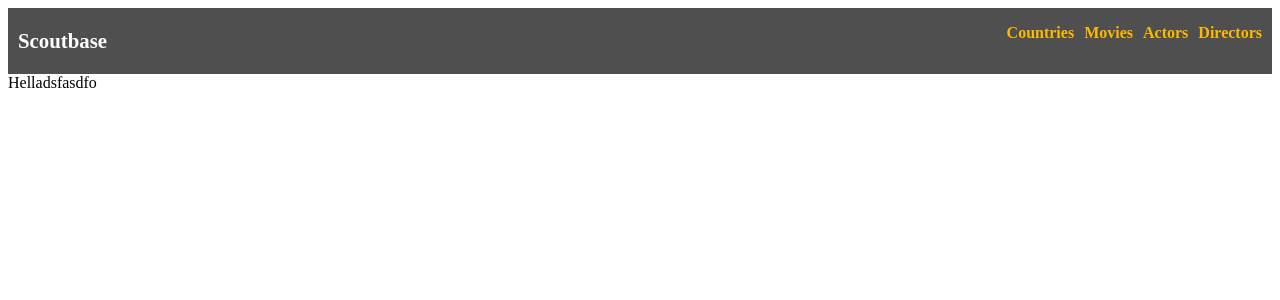
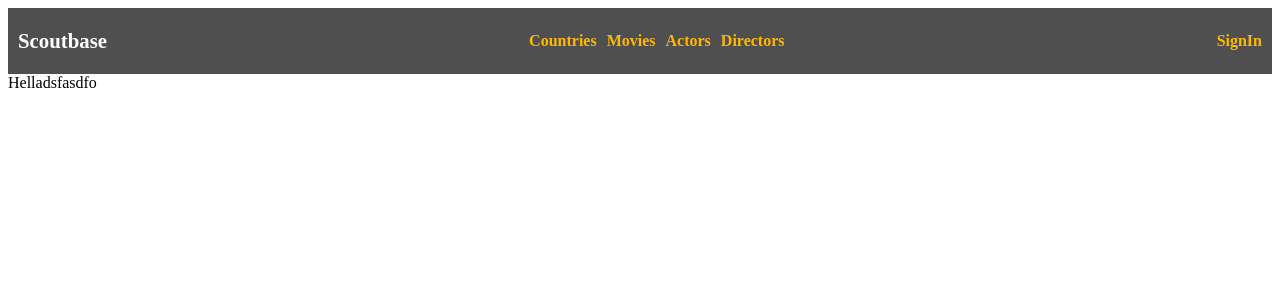
Before and after one commit to MBehtemam/scoutbase-ui, a React (Create React App) app: page / in a window 1280 px wide. Shown: the top 300 px of the page. Built offline with nearby package versions, Linux system fonts and the light colour scheme; what react-jsx-highmaps would draw is missing.

Commit message:
adding sign in menu

```diff
--- /dev/null
+++ b/src/components/AuthenticateNavbar/AuthenticateNavbar.tsx
@@ -0,0 +1,10 @@
+import React from "react";
+import NavbarMenu from "../../ui/navbar/navbarMenu.styled";
+import NavbarMenuItem from "../../ui/navbar/navbarMenuItem";
+
+const AuthenticateNavbar = () => (
+  <NavbarMenu>
+    <NavbarMenuItem to="/signin">SignIn</NavbarMenuItem>
+  </NavbarMenu>
+);
+export default AuthenticateNavbar;
--- a/src/components/Navbar/MainNavbar.tsx
+++ b/src/components/Navbar/MainNavbar.tsx
@@ -3,7 +3,7 @@ import Navbar from "../../ui/navbar/navbar.styled";
 import NavbarBrand from "../../ui/navbar/navbarBrand.styled";
 import NavbarMenu from "../../ui/navbar/navbarMenu.styled";
 import NavbarMenuItem from "../../ui/navbar/navbarMenuItem";
-
+import AuthenticateNavbar from "../AuthenticateNavbar/AuthenticateNavbar";
 class MainNavbar extends React.Component {
   render() {
     return (
@@ -15,6 +15,7 @@ class MainNavbar extends React.Component {
           <NavbarMenuItem to="/actors">Actors</NavbarMenuItem>
           <NavbarMenuItem to="/directors">Directors</NavbarMenuItem>
         </NavbarMenu>
+        <AuthenticateNavbar />
       </Navbar>
     );
   }
--- a/src/ui/navbar/navbar.styled.tsx
+++ b/src/ui/navbar/navbar.styled.tsx
@@ -3,7 +3,8 @@ import styled from "styled-components";
 const navbar = styled.nav`
   display: flex;
   flex: row;
-  justify-content: space-around;
+  justify-content: space-between;
+  align-items: center;
   min-height: 48px;
   background-color: ${props => props.theme.navbar.backgroundColor};
 `;
--- a/src/ui/navbar/navbarBrand.styled.tsx
+++ b/src/ui/navbar/navbarBrand.styled.tsx
@@ -2,9 +2,7 @@ import React from "react";
 import styled from "styled-components";
 import { Link } from "react-router-dom";
 
-const BrandContainer = styled.div`
-  flex: ${props => props.theme.navbar.brandWidth || 1};
-`;
+const BrandContainer = styled.div``;
 const BrandText = styled.h3`
   font-size: 1.3em;
   color: ${props => props.theme.navbar.brandColor};
```
